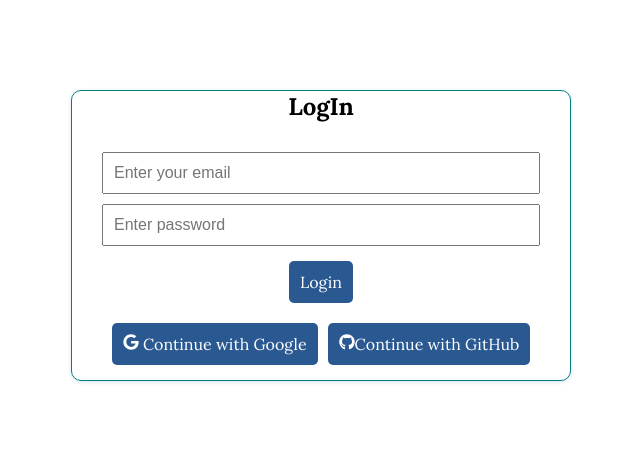
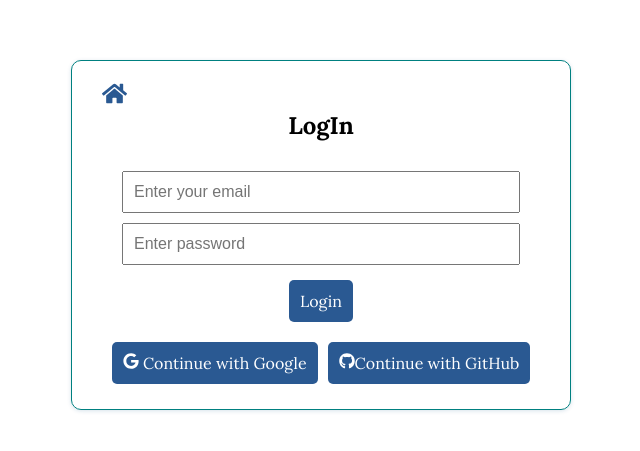
Before and after one commit to mdrazuahammed1020/halal-jibika-app, a React (Vite) app: page /login in a window 1280 px wide. Shown: the part 165-616 px from the top of the page, without its empty margins (319-959 px from the left). Built offline with nearby package versions, Linux system fonts and the light colour scheme.

Commit message:
added logged in profile picture if not then alternative img will be shown

```diff
--- a/src/components/Header/Header.css
+++ b/src/components/Header/Header.css
@@ -29,6 +29,7 @@
   .nav-links {
     display: flex;
     list-style-type: none;
+    align-items: center;
     gap: 10px;
   }
 
@@ -53,6 +54,27 @@
   background-color: #2a5992;
   color: #fff;
 
+}
+
+.user-name-profile{
+  /* display: inline-block; */
+  border: 1px solid teal;
+  /* padding: 8px 15px; */
+  /* padding-top: 8px; */
+  padding: 0 10px;
+  border-radius: 5px;
+  display: flex;
+  justify-content: center;
+  gap: 10px;
+  align-items: center;
+}
+
+.profile-img-user img{
+  height: 50px;
+  width: 50px;
+  object-fit: contain;
+  border-radius: 50%;
+  margin-top: 2px;
 }
 
   @media screen and (max-width: 768px) {
@@ -84,4 +106,9 @@
       width: 30%;
       margin: 0 auto;
     }
+
+    .user-name-profile{
+      width: 40%;
+      margin: 0 auto;
+    }
   }
--- a/src/components/Header/Header.jsx
+++ b/src/components/Header/Header.jsx
@@ -42,7 +42,7 @@ export default function Header() {
                 {
                   user ? <Link onClick={logout} >Logout</Link>: <NavLink to={'login'}>Login</NavLink>
                 }
-                <span>{user?.displayName}</span>
+                <span className='user-name-profile' > <span className='profile-img-user'>{user?.photoURL?<img src={user?.photoURL}></img>: <img src="https://cdn.pixabay.com/photo/2015/10/05/22/37/blank-profile-picture-973460_1280.png" alt="" /> }</span> <span>{user ? user?.displayName : 'User'}</span>  </span>
             </ul>
         </nav>
 
--- a/src/pages/Login/Login.css
+++ b/src/pages/Login/Login.css
@@ -5,6 +5,7 @@
     box-shadow: rgba(7, 82, 133, 0.16) 0px 1px 4px;
     padding-bottom: 10px;
     font-family: 'Lora', serif;
+    padding: 20px;
 }
 
 .login-wrapper {
@@ -43,3 +44,24 @@
     color: #fff;
     border-radius: 5px;
 }
+
+.home-icon svg{
+    font-size: 25px;
+    margin-top: 0px;
+    /* border: 1px solid red; */
+    color: #2A5992;
+    margin-left: 10px;
+    cursor: pointer;
+}
+
+.home-icons{
+    display: flex;
+    align-items: center;
+
+}
+
+@media screen and (max-width: 768px) {
+    .login{
+        width: 370px;
+    }
+}
--- a/src/pages/Login/Login.jsx
+++ b/src/pages/Login/Login.jsx
@@ -2,6 +2,7 @@ import React from 'react'
 import { FaGoogle, FaGithub } from 'react-icons/fa'
 import './Login.css'
 import { useSignInWithGithub, useSignInWithGoogle } from 'react-firebase-hooks/auth';
+import { FaHome } from 'react-icons/fa';
 import { useNavigate } from 'react-router-dom';
 import auth from '../../authentication/firebase.config';
 import { toast } from 'react-toastify';
@@ -49,6 +50,7 @@ export default function Login() {
     <div>
        <div className="login-wrapper">
         <div className="login">
+        <p className='home-icons'><span onClick={()=> navigate('/')} className='home-icon'> <  FaHome /> </span></p>
           <h2>LogIn</h2>
           <form>
 
--- a/src/pages/SignUp/SignUp.css
+++ b/src/pages/SignUp/SignUp.css
@@ -6,6 +6,7 @@
     justify-content: center;
     align-items: center;
     flex-direction: column;
+
     /* border: 1px solid red; */
 }
 .form-wrapper-inner{
@@ -23,6 +24,7 @@
     padding: 20px;
     border-radius: 10px;
     margin-top: -20px;
+
 }
 
 .form-wrapper-inner form{
@@ -33,6 +35,22 @@
     padding: 30px;
     margin-top: 10px;
     width: 100%;
+
+}
+
+.home-icon svg{
+    font-size: 25px;
+    margin-top: 0px;
+    /* border: 1px solid red; */
+    color: #2A5992;
+    margin-left: 10px;
+    cursor: pointer;
+}
+
+.home-icons{
+    display: flex;
+    align-items: center;
+
 }
 
 .form-wrapper-inner form input{
@@ -42,18 +60,27 @@
     outline: none;
     border: 1px solid black;
     font-size: 16px;
+    background: transparent;
+    color: #463b3b;
 
 }
 
-.form-wrapper-inner form input[type = 'button']{
+.form-wrapper-inner form input[type = 'submit']{
     width: 50%;
     margin: 10px auto;
-    background-color: teal;
+    background-color: #2A5992;
     color: #fff;
     cursor: pointer;
+
 }
 
 .account-redirect-btn span{
     color: rgb(21, 67, 136);
     cursor: pointer;
 }
+
+@media screen and (max-width: 768px) {
+    .form-text-wrapper{
+        width: 370px;
+    }
+}
--- a/src/pages/SignUp/SignUp.jsx
+++ b/src/pages/SignUp/SignUp.jsx
@@ -3,6 +3,7 @@ import './SignUp.css'
 import { useNavigate } from 'react-router-dom'
 import auth from '../../authentication/firebase.config';
 import { toast } from 'react-toastify';
+import { FaHome } from "react-icons/fa";
 
 export default function SignUp() {
   const [
@@ -47,8 +48,8 @@ export default function SignUp() {
 
   return (
     <div className='signup-wrapper'>
-
       <div className='form-text-wrapper'>
+      <p className='home-icons'><span onClick={()=> navigate('/')} className='home-icon'> <  FaHome /> </span></p>
         <h2>Please Singup here....</h2>
       <div className="form-wrapper-inner">
       <form onSubmit={handleSignUp}>
@@ -60,7 +61,9 @@ export default function SignUp() {
           <input type="submit" value="Submit" />
         </form>
       </div>
-      <p className='account-redirect-btn'>Already have an account ? <span><b onClick={()=> navigate('/login')} >logIn</b></span> </p>
+
+      <p className='account-redirect-btn'>  Already have an account ? <span><b onClick={()=> navigate('/login')} >logIn</b></span> </p>
+
       </div>
 
 
--- a/src/routes/PrivateRoutes.jsx
+++ b/src/routes/PrivateRoutes.jsx
@@ -12,7 +12,7 @@ const PrivateRoutes = ({ children }) => {
 //   }
 
   if (!user) {
-    return <Navigate to="/login" state={{ from: location }} replace />;
+    return <Navigate to="/signup" state={{ from: location }} replace />;
   }
 
   return children;
```
